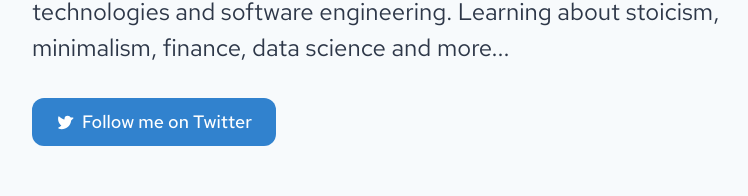
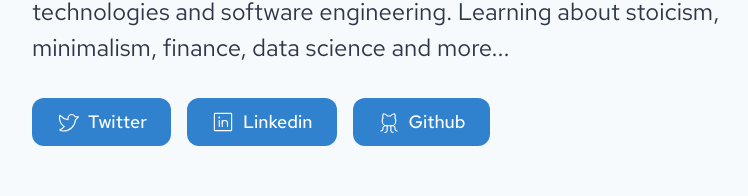
Before and after one commit to eloydotco/eloy.co, a Next.js app: page / in a window 1280 px wide. Shown: the part 238-434 px from the top of the page, without its empty margins (256-1004 px from the left). Built offline with nearby package versions, Linux system fonts and the light colour scheme; no server answers.

Commit message:
chore: add social links

```diff
--- /dev/null
+++ b/components/social-links.js
@@ -0,0 +1,44 @@
+import { Button, Link, Stack } from "@chakra-ui/react";
+import { GithubLogo, LinkedinLogo, TwitterLogo } from "phosphor-react";
+
+const SocialLinks = () => {
+  return (
+    <Stack direction={["column", "row"]} align="stretch" spacing={[0, 4]}>
+      <Link href="https://twitter.com/_ecastelo" isExternal>
+        <Button
+          colorScheme="blue"
+          rounded="xl"
+          size="lg"
+          leftIcon={<TwitterLogo size="24" weight="light" />}
+          mt={4}
+        >
+          Twitter
+        </Button>
+      </Link>
+      <Link href="https://www.linkedin.com/in/eloy-castelo/" isExternal>
+        <Button
+          colorScheme="blue"
+          rounded="xl"
+          size="lg"
+          leftIcon={<LinkedinLogo size="24" weight="light" />}
+          mt={4}
+        >
+          Linkedin
+        </Button>
+      </Link>
+      <Link href="https://github.com/eloycastelo/" isExternal>
+        <Button
+          colorScheme="blue"
+          rounded="xl"
+          size="lg"
+          leftIcon={<GithubLogo size="24" weight="light" />}
+          mt={4}
+        >
+          Github
+        </Button>
+      </Link>
+    </Stack>
+  );
+};
+
+export default SocialLinks;
--- a/pages/index.js
+++ b/pages/index.js
@@ -1,6 +1,6 @@
 import Section from "@/components/section";
-import { Box, Button, Heading, Link, Text, VStack } from "@chakra-ui/react";
-import { TwitterLogo } from "phosphor-react";
+import SocialLinks from "@/components/social-links";
+import { Box, Heading, Text, VStack } from "@chakra-ui/react";
 import React from "react";
 import PageTransition from "../components/page-transitions";
 
@@ -18,17 +18,7 @@ const Home = () => (
                 minimalism, finance, data science and more...
               </Text>
             </VStack>
-            <Link href="https://twitter.com/_ecastelo" isExternal>
-              <Button
-                colorScheme="blue"
-                rounded="xl"
-                size="lg"
-                leftIcon={<TwitterLogo weight="fill" />}
-                mt={4}
-              >
-                Follow me on Twitter
-              </Button>
-            </Link>
+            <SocialLinks />
           </VStack>
         </Section>
       </VStack>
```
